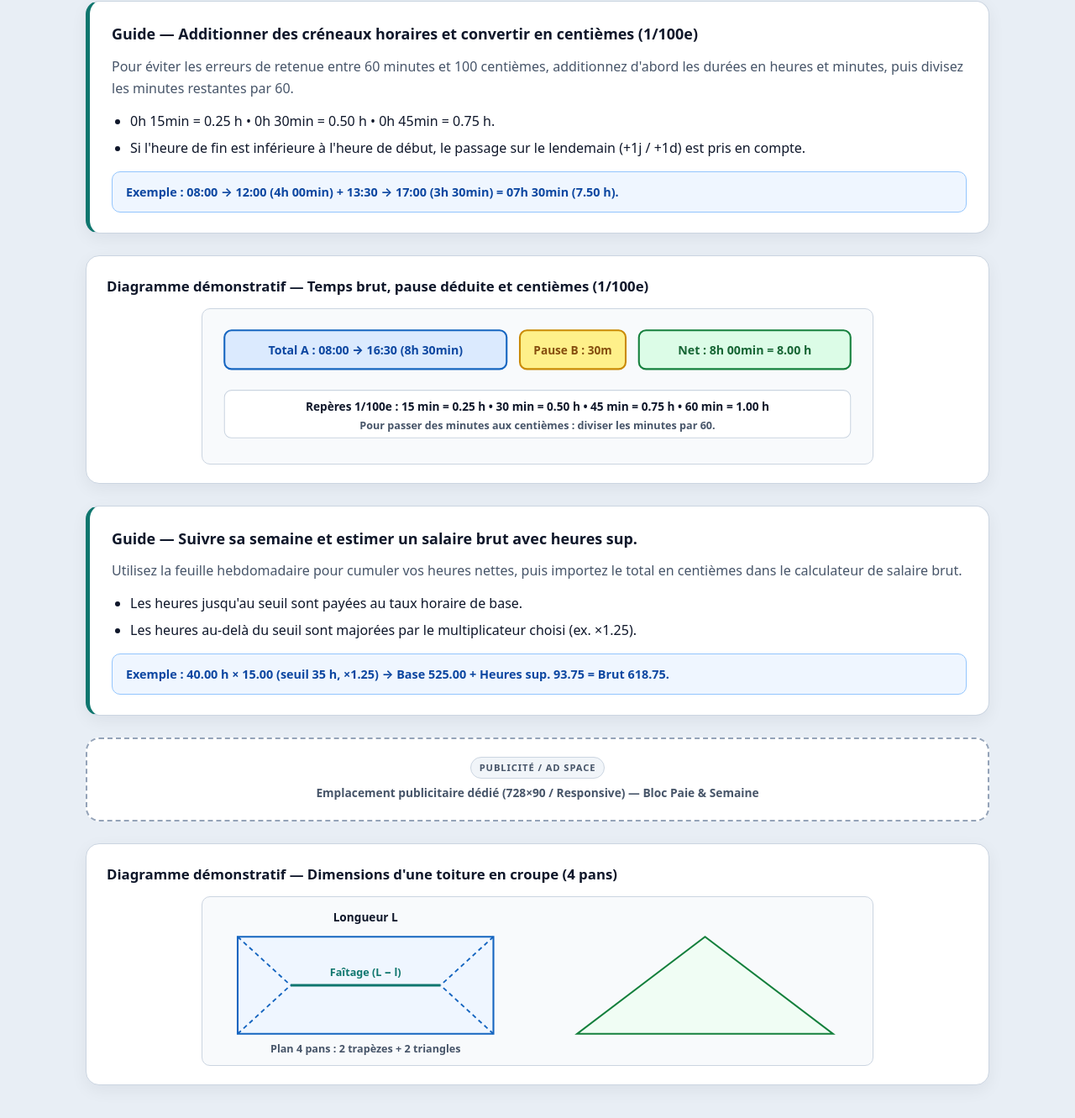
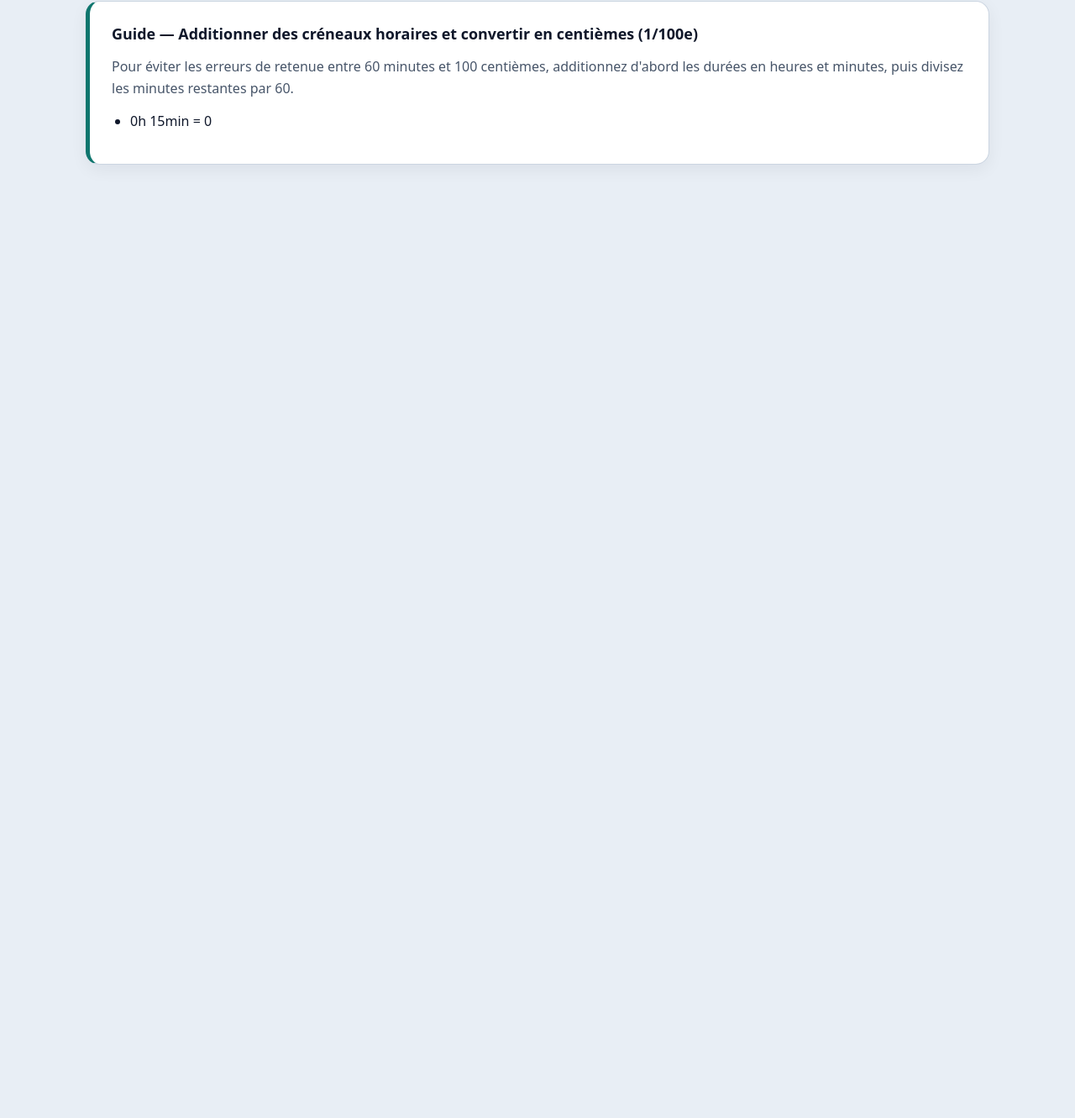
Before and after one commit to Alyasmalikit/Colette-Calculator, a plain HTML site: page index.html in a window 1280 px wide. Shown: the part 3067-4398 px from the top of the page at 84% size. After the commit the page ends 3303 px from the top, so only its background shows below. Drawn offline with Linux system fonts and the light colour scheme.

Commit message:
Update index.html

```diff
--- a/index.html
+++ b/index.html
@@ -1002,57 +1002,4 @@
         <h3 data-t="art1Title">Guide — Additionner des créneaux horaires et convertir en centièmes (1/100e)</h3>
         <p data-t="art1P1">Pour éviter les erreurs de retenue entre 60 minutes et 100 centièmes, additionnez d'abord les durées en heures et minutes, puis divisez les minutes restantes par 60.</p>
         <ul>
-          <li data-t="art1L1">0h 15min = 0.25 h • 0h 30min = 0.50 h • 0h 45min = 0.75 h.</li>
-          <li data-t="art1L2">Si l'heure de fin est inférieure à l'heure de début, le passage sur le lendemain (+1j / +1d) est pris en compte.</li>
-        </ul>
-        <div class="formula-note" data-t="art1F">Exemple : 08:00 → 12:00 (4h 00min) + 13:30 → 17:00 (3h 30min) = 07h 30min (7.50 h).</div>
-      </article>
-
-      <div class="diagram-box">
-        <h3 data-t="diag1Title">Diagramme démonstratif — Temps brut, pause déduite et centièmes (1/100e)</h3>
-        <svg viewBox="0 0 760 175" role="img" aria-label="Diagramme amplitude pause et centièmes">
-          <rect x="25" y="24" width="320" height="44" rx="8" fill="#dbeafe" stroke="#1565c0" stroke-width="2"/>
-          <text x="185" y="51" text-anchor="middle" font-size="13.5" font-weight="800" fill="#0d47a1" data-t="svg1A">Total A : 08:00 → 16:30 (8h 30min)</text>
-
-          <rect x="360" y="24" width="120" height="44" rx="8" fill="#fef08a" stroke="#ca8a04" stroke-width="2"/>
-          <text x="420" y="51" text-anchor="middle" font-size="13" font-weight="800" fill="#854d0e" data-t="svg1B">Pause B : 30m</text>
-
-          <rect x="495" y="24" width="240" height="44" rx="8" fill="#dcfce7" stroke="#15803d" stroke-width="2"/>
-          <text x="615" y="51" text-anchor="middle" font-size="13.5" font-weight="800" fill="#166534" data-t="svg1C">Net : 8h 00min = 8.00 h</text>
-
-          <rect x="25" y="92" width="710" height="54" rx="8" fill="#ffffff" stroke="#cbd5e1"/>
-          <text x="380" y="115" text-anchor="middle" font-size="13" font-weight="700" fill="#0f172a" data-t="svg1D">Repères 1/100e : 15 min = 0.25 h • 30 min = 0.50 h • 45 min = 0.75 h • 60 min = 1.00 h</text>
-          <text x="380" y="136" text-anchor="middle" font-size="12" font-weight="600" fill="#475569" data-t="svg1E">Pour passer des minutes aux centièmes : diviser les minutes par 60.</text>
-        </svg>
-      </div>
-
-      <article class="guide-box">
-        <h3 data-t="art2Title">Guide — Suivre sa semaine et estimer un salaire brut avec heures sup.</h3>
-        <p data-t="art2P1">Utilisez la feuille hebdomadaire pour cumuler vos heures nettes, puis importez le total en centièmes dans le calculateur de salaire brut.</p>
-        <ul>
-          <li data-t="art2L1">Les heures jusqu'au seuil sont payées au taux horaire de base.</li>
-          <li data-t="art2L2">Les heures au-delà du seuil sont majorées par le multiplicateur choisi (ex. ×1.25).</li>
-        </ul>
-        <div class="formula-note" data-t="art2F">Exemple : 40.00 h × 15.00 (seuil 35 h, ×1.25) → Base 525.00 + Heures sup. 93.75 = Brut 618.75.</div>
-      </article>
-
-      <div class="ad-space">
-        <span class="ad-badge" data-t="adBadge">Publicité / Ad Space</span>
-        <span class="ad-desc" data-t="ad2Text">Emplacement publicitaire dédié (728×90 / Responsive) — Bloc Paie &amp; Semaine</span>
-      </div>
-
-      <div class="diagram-box">
-        <h3 data-t="diag2Title">Diagramme démonstratif — Dimensions d'une toiture en croupe (4 pans)</h3>
-        <svg viewBox="0 0 760 190" role="img" aria-label="Diagramme toiture en croupe longueur largeur hauteur">
-          <polygon points="40,45 330,45 330,155 40,155" fill="#eff6ff" stroke="#1565c0" stroke-width="2"/>
-          <line x1="100" y1="100" x2="270" y2="100" stroke="#0f766e" stroke-width="3"/>
-          <line x1="40" y1="45" x2="100" y2="100" stroke="#1565c0" stroke-width="1.8" stroke-dasharray="5,4"/>
-          <line x1="40" y1="155" x2="100" y2="100" stroke="#1565c0" stroke-width="1.8" stroke-dasharray="5,4"/>
-          <line x1="330" y1="45" x2="270" y2="100" stroke="#1565c0" stroke-width="1.8" stroke-dasharray="5,4"/>
-          <line x1="330" y1="155" x2="270" y2="100" stroke="#1565c0" stroke-width="1.8" stroke-dasharray="5,4"/>
-          <text x="185" y="28" text-anchor="middle" font-size="13" font-weight="800" fill="#0f172a" data-t="svg2Len">Longueur L</text>
-          <text x="185" y="90" text-anchor="middle" font-size="12" font-weight="800" fill="#0f766e" data-t="svg2Ridge">Faîtage (L − l)</text>
-          <text x="185" y="176" text-anchor="middle" font-size="12" font-weight="700" fill="#475569" data-t="svg2Plan">Plan 4 pans : 2 trapèzes + 2 triangles</text>
-
-          <polygon points="425,155 715,155 570,45" fill="#f0fdf4" stroke="#15803d" stroke-width="2"/>
-          <line x1="570" y1="4
+          <li data-t="art1L1">0h 15min = 0
```
